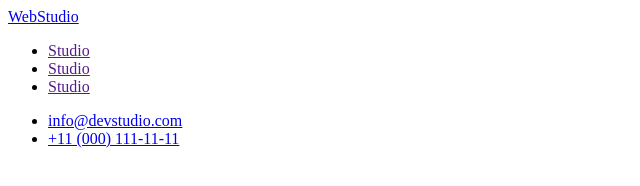
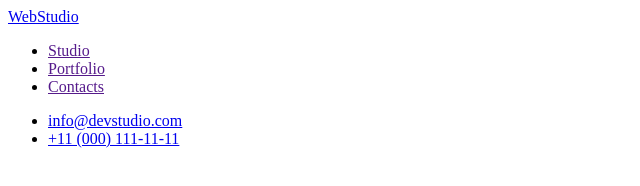
Before and after one commit to Vitertrade/goit-markup-hw-01, a plain HTML site: page index.html in a window 1280 px wide. Shown: the full height of the page, 0-640 px from the left. Drawn offline with Linux system fonts and the light colour scheme.

Commit message:
index.html

```diff
--- a/index.html
+++ b/index.html
@@ -11,8 +11,8 @@
 <a href="./index.html">WebStudio</a>
 <ul>
 <li><a href="">Studio</a></li>
-<li><a href="">Studio</a></li>
-<li><a href="">Studio</a></li>
+<li><a href="">Portfolio</a></li>
+<li><a href="">Contacts</a></li>
 </ul>
 </nav>
 <ul>
```
